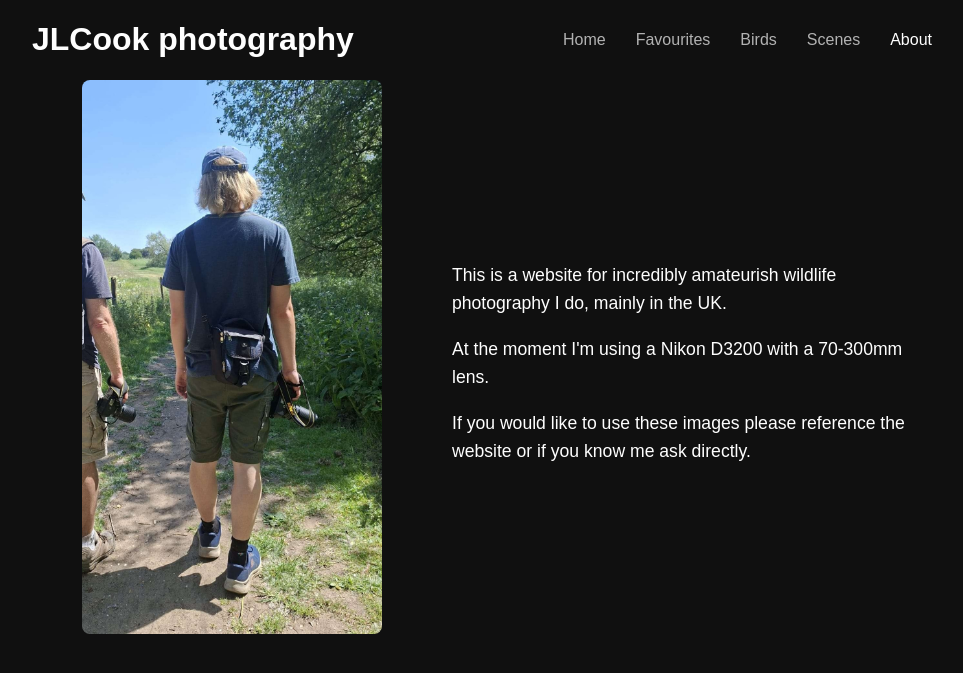
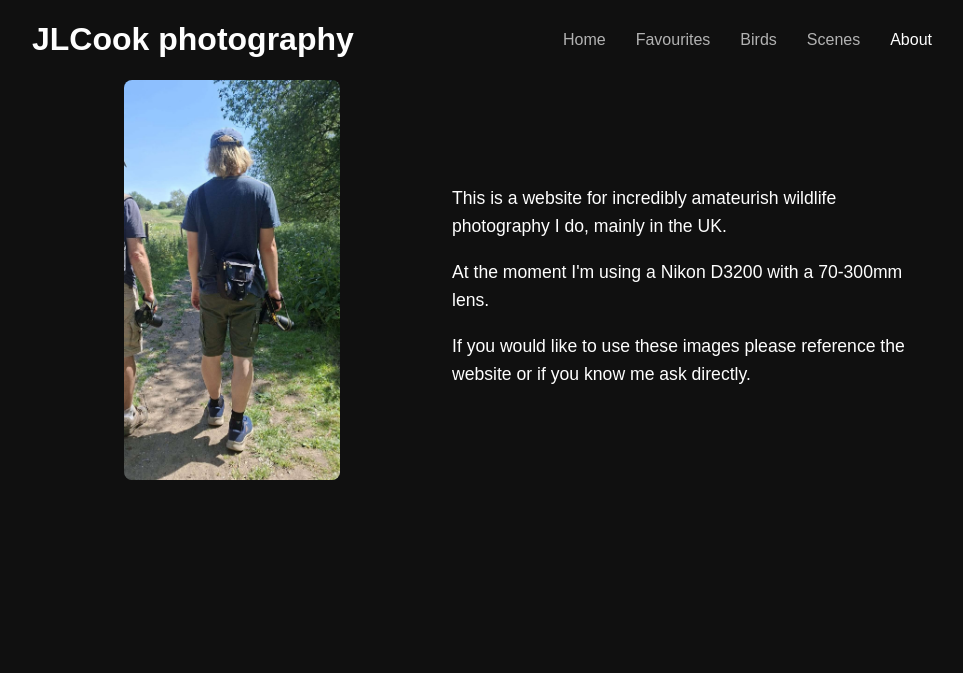
Before and after one commit to JacobLCook/JacobLCook.github.io, a Jekyll site: the page built from about.html, in a window 1280 px wide. Shown: the top 673 px of the page, without its empty margins (158-1121 px from the left). Built offline with Jekyll 4.4.1, drawn with Linux system fonts in a browser that asks for light colours; some web fonts are replaced.

Commit message:
Update about.scss

```diff
--- a/_sass/about.scss
+++ b/_sass/about.scss
@@ -26,9 +26,9 @@
 		}
 	}
 	.side-photo img {
-    max-width: 300px;   /* adjust this to control size */
-    width: 100%;
-    height: auto;
+    max-height: 400px;   /* adjust this to control size */
+    height: 100%;
+    width: auto;
     border-radius: 8px; /* optional */
 }
 }
```
